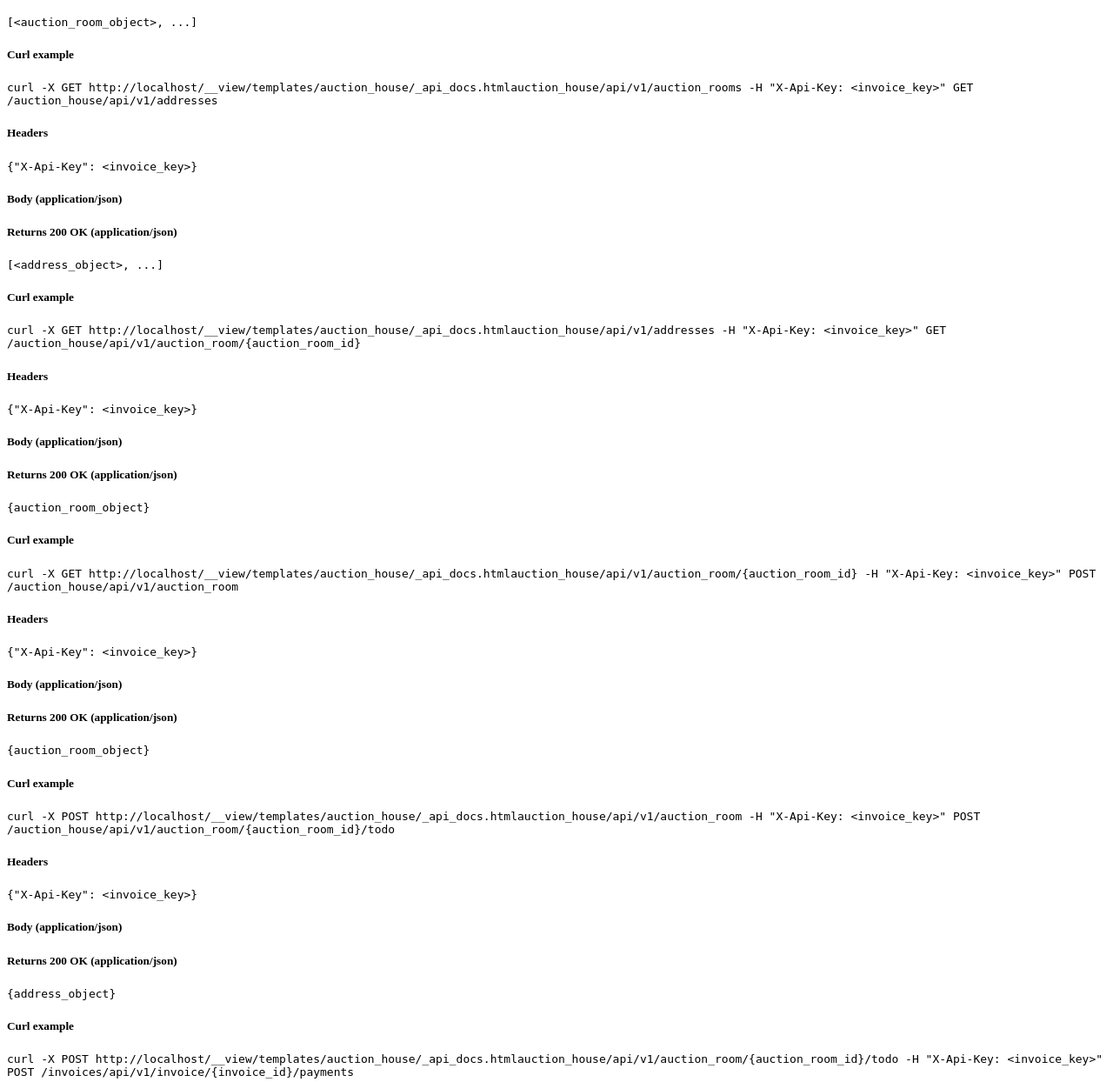
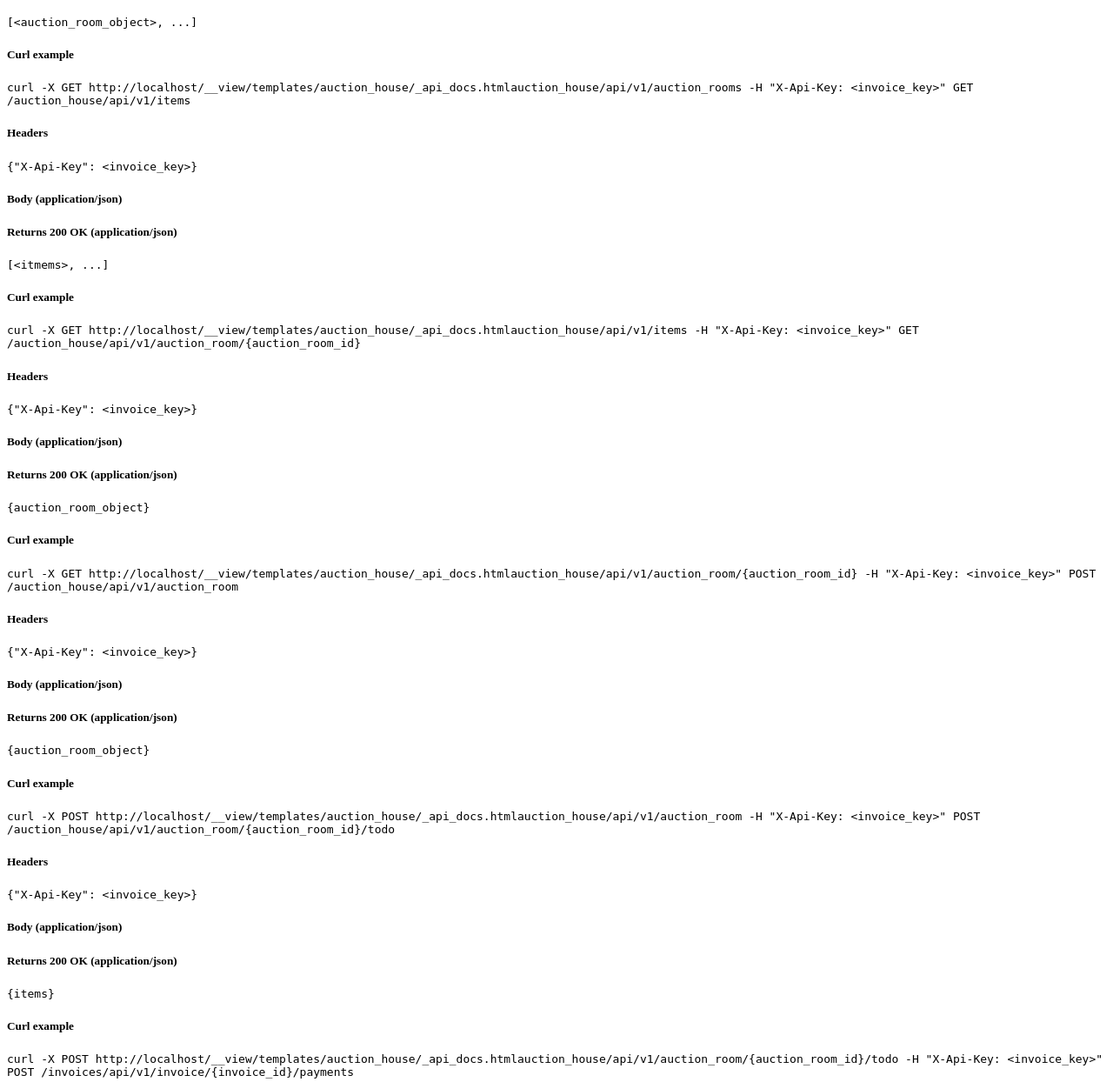
Before and after one commit to lnbits/auction_house, a Python web app: template templates/auction_house/_api_docs.html in a window 1280 px wide. Shown: the part 179-1423 px from the top of the page at 87% size. Run offline with Jinja, Linux system fonts and the light colour scheme; the template is opened without the code that fills it, so the values that code supplies are empty.

Commit message:
chore: chean-up

```diff
--- a/config.json
+++ b/config.json
@@ -1,7 +1,7 @@
 {
   "name": "Auction House",
   "short_description": "Auction digital goods and services for Bitcoin.",
-  "description": "Auction digital goods and services for Bitcoin. Create auctions, set a reserve price, and let the market decide the price.",
+  "description": "Auction digital goods and services for Bitcoin. Create auctions and let the market decide the price.",
   "version": "1.0.0",
   "tile": "/auction_house/static/image/auction_house.png",
   "min_lnbits_version": "1.0.0",
--- a/templates/auction_house/_api_docs.html
+++ b/templates/auction_house/_api_docs.html
@@ -51,12 +51,11 @@
     </q-card>
   </q-expansion-item>
 
-  <q-expansion-item group="api" dense expand-separator label="List Addresses">
+  <q-expansion-item group="api" dense expand-separator label="List Items">
     <q-card>
       <q-card-section>
         <code
-          ><span class="text-blue">GET</span>
-          /auction_house/api/v1/addresses</code
+          ><span class="text-blue">GET</span> /auction_house/api/v1/items</code
         >
         <h5 class="text-caption q-mt-sm q-mb-none">Headers</h5>
         <code>{"X-Api-Key": &lt;invoice_key&gt;}</code><br />
@@ -64,10 +63,10 @@
         <h5 class="text-caption q-mt-sm q-mb-none">
           Returns 200 OK (application/json)
         </h5>
-        <code>[&lt;address_object&gt;, ...]</code>
+        <code>[&lt;itmems&gt;, ...]</code>
         <h5 class="text-caption q-mt-sm q-mb-none">Curl example</h5>
         <code
-          >curl -X GET {{ request.base_url }}auction_house/api/v1/addresses -H
+          >curl -X GET {{ request.base_url }}auction_house/api/v1/items -H
           "X-Api-Key: &lt;invoice_key&gt;"
         </code>
       </q-card-section>
@@ -149,7 +148,7 @@
         <h5 class="text-caption q-mt-sm q-mb-none">
           Returns 200 OK (application/json)
         </h5>
-        <code>{address_object}</code>
+        <code>{items}</code>
         <h5 class="text-caption q-mt-sm q-mb-none">Curl example</h5>
         <code
           >curl -X POST {{ request.base_url
```
Also changed, not shown: 1 other file.
